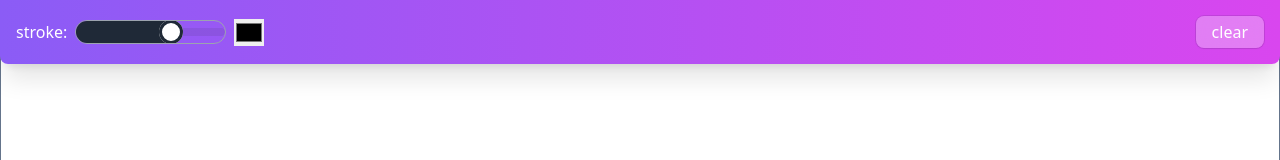
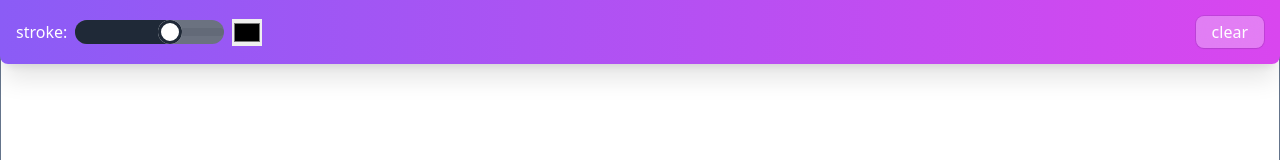
Before and after one commit to eckeriaue/rxjs-canvas, a website built with webpack: page index.html in a window 1280 px wide. Shown: the top 160 px of the page. Built offline with nearby package versions, Linux system fonts and the light colour scheme.

Commit message:
Update index.html

```diff
--- a/index.html
+++ b/index.html
@@ -17,7 +17,7 @@
   ">
     <div class="flex items-center gap-x-2 font-medium">
       stroke:
-      <input type="range" min="1" max="4" class="range border rounded-full border-gray-400" id="range">
+      <input type="range" min="1" max="4" class="range rounded-full bg-gray-500" id="range">
       <input type="color" id="color">
     </div>
     <button id="clear" class="backdrop-blur-xl bg-white/30 ring-1 ring-slate-900/10 shadow-sm
```
